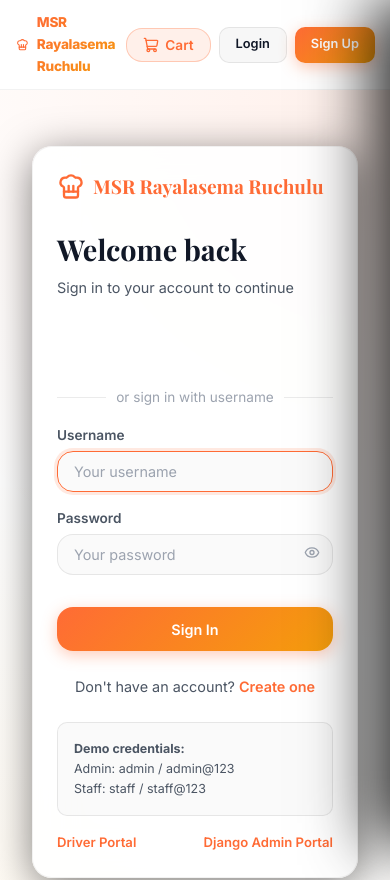
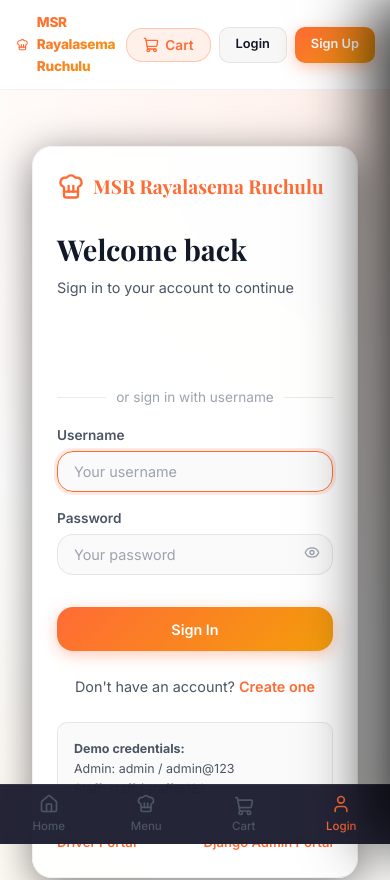
Before and after one commit to babireddy009/Restaurant-App-Frontend, a React (Vite) app: page /login in a window 390 px wide. Shown: the top 880 px of the page. Built offline with nearby package versions, Linux system fonts and the light colour scheme; no server answers.

Commit message:
fix mobile nav, image routing, cart drawer options, and checkout page back button

```diff
--- a/src/components/CartDrawer.jsx
+++ b/src/components/CartDrawer.jsx
@@ -4,6 +4,9 @@ import { useCart } from '../context/CartContext';
 
 function CartItem({ item }) {
   const { updateQty, removeItem } = useCart();
+  const idx = item.image ? item.image.indexOf('/images/') : -1;
+  const imageUrl = idx !== -1 ? item.image.slice(idx) : item.image;
+
   return (
     <div className="cart-item">
       <div className="cart-item__img" style={{
@@ -11,8 +14,8 @@ function CartItem({ item }) {
         display:'flex', alignItems:'center', justifyContent:'center',
         fontSize:'1.5rem', flexShrink:0, width:60, height:60, borderRadius:8
       }}>
-        {item.image ? (
-          <img src={item.image} alt={item.name} style={{ width:'100%', height:'100%', objectFit:'cover', borderRadius:8 }} />
+        {imageUrl ? (
+          <img src={imageUrl} alt={item.name} style={{ width:'100%', height:'100%', objectFit:'cover', borderRadius:8 }} />
         ) : '🍽️'}
       </div>
       <div className="cart-item__info">
--- a/src/components/FoodCard.jsx
+++ b/src/components/FoodCard.jsx
@@ -14,6 +14,13 @@ const CATEGORY_EMOJI = {
 // Resolves image path to a full URL the browser can load
 function resolveImage(imagePath) {
   if (!imagePath) return null;
+
+  // If it's a frontend public folder image, resolve it relative to frontend
+  const idx = imagePath.indexOf('/images/');
+  if (idx !== -1) {
+    return imagePath.slice(idx); // returns '/images/...'
+  }
+
   if (imagePath.startsWith('http')) return imagePath;         // absolute URL
   if (imagePath.startsWith('/images/')) return imagePath;     // frontend public folder — served by Vercel as-is
   // Django media upload paths — prefix with backend base URL
--- a/src/components/Navbar.jsx
+++ b/src/components/Navbar.jsx
@@ -1,5 +1,5 @@
 import { Link, NavLink, useNavigate } from 'react-router-dom';
-import { ShoppingCart, LogOut, User, ChefHat, LayoutDashboard } from 'lucide-react';
+import { ShoppingCart, LogOut, User, ChefHat, LayoutDashboard, Home, ClipboardList } from 'lucide-react';
 import { useAuth } from '../context/AuthContext';
 import { useCart } from '../context/CartContext';
 
@@ -11,6 +11,7 @@ export default function Navbar() {
   const handleLogout = () => { logout(); navigate('/'); };
 
   return (
+    <>
       <nav className="navbar">
         <div className="container navbar__inner">
           <Link to="/" className="navbar__brand">
@@ -53,5 +54,36 @@ export default function Navbar() {
           </div>
         </div>
       </nav>
+
+      {/* Mobile Bottom Navigation Bar */}
+      <div className="mobile-bottom-nav">
+        <NavLink to="/" end className={({ isActive }) => `mobile-bottom-nav__item ${isActive ? 'active' : ''}`}>
+          <Home size={20} />
+          <span>Home</span>
+        </NavLink>
+        <NavLink to="/menu" className={({ isActive }) => `mobile-bottom-nav__item ${isActive ? 'active' : ''}`}>
+          <ChefHat size={20} />
+          <span>Menu</span>
+        </NavLink>
+        <button className="mobile-bottom-nav__item" onClick={() => setIsOpen(true)}>
+          <div style={{ position: 'relative', display: 'flex', alignItems: 'center', justifyContent: 'center' }}>
+            <ShoppingCart size={20} />
+            {totalItems > 0 && <span className="mobile-cart-badge">{totalItems}</span>}
+          </div>
+          <span>Cart</span>
+        </button>
+        {user ? (
+          <NavLink to="/orders" className={({ isActive }) => `mobile-bottom-nav__item ${isActive ? 'active' : ''}`}>
+            <ClipboardList size={20} />
+            <span>Orders</span>
+          </NavLink>
+        ) : (
+          <NavLink to="/login" className={({ isActive }) => `mobile-bottom-nav__item ${isActive ? 'active' : ''}`}>
+            <User size={20} />
+            <span>Login</span>
+          </NavLink>
+        )}
+      </div>
+    </>
   );
 }
--- a/src/index.css
+++ b/src/index.css
@@ -483,3 +483,69 @@ body {
   0% { transform: translateX(0); }
   100% { transform: translateX(calc(-50% - (var(--space-md) / 2))); }
 }
+
+/* ===== MOBILE BOTTOM NAV ===== */
+.mobile-bottom-nav {
+  display: none;
+}
+
+@media (max-width: 768px) {
+  .mobile-bottom-nav {
+    display: flex;
+    position: fixed;
+    bottom: 0;
+    left: 0;
+    right: 0;
+    height: 60px;
+    background: rgba(26, 26, 46, 0.95);
+    backdrop-filter: blur(20px);
+    border-top: 1px solid rgba(255, 255, 255, 0.08);
+    z-index: 150;
+    justify-content: space-around;
+    align-items: center;
+    padding-bottom: env(safe-area-inset-bottom);
+  }
+  .mobile-bottom-nav__item {
+    display: flex;
+    flex-direction: column;
+    align-items: center;
+    justify-content: center;
+    color: var(--clr-text-muted);
+    text-decoration: none;
+    font-size: 0.72rem;
+    font-weight: 500;
+    gap: 3px;
+    flex: 1;
+    height: 100%;
+    transition: color var(--transition-fast);
+    background: none;
+    border: none;
+    cursor: pointer;
+    font-family: var(--font-sans);
+  }
+  .mobile-bottom-nav__item.active, .mobile-bottom-nav__item:active {
+    color: var(--clr-primary);
+  }
+  .mobile-cart-badge {
+    position: absolute;
+    top: -6px;
+    right: -10px;
+    background: var(--clr-primary);
+    color: white;
+    font-size: 0.6rem;
+    font-weight: 700;
+    border-radius: var(--radius-full);
+    min-width: 16px;
+    height: 16px;
+    display: flex;
+    align-items: center;
+    justify-content: center;
+    padding: 0 4px;
+  }
+  body {
+    padding-bottom: calc(60px + env(safe-area-inset-bottom));
+  }
+  .cart-drawer {
+    height: 100dvh !important;
+  }
+}
--- a/src/pages/CheckoutPage.jsx
+++ b/src/pages/CheckoutPage.jsx
@@ -217,9 +217,14 @@ export default function CheckoutPage() {
         }}
       />
       <div className="container">
-        <div className="page-header">
-          <h1 className="page-header__title">Checkout</h1>
-          <p className="page-header__sub">Almost there! Confirm your order</p>
+        <div className="page-header" style={{ display: 'flex', justifyContent: 'space-between', alignItems: 'center', flexWrap: 'wrap', gap: '12px', marginBottom: 'var(--space-xl)' }}>
+          <div>
+            <h1 className="page-header__title">Checkout</h1>
+            <p className="page-header__sub">Almost there! Confirm your order</p>
+          </div>
+          <Link to="/menu" className="btn btn-outline btn-sm" style={{ alignSelf: 'flex-start' }}>
+            ← Add More Items / Back to Menu
+          </Link>
         </div>
 
         <div className="checkout-grid">
```
Lines whose indentation alone changed are shown as unchanged.
